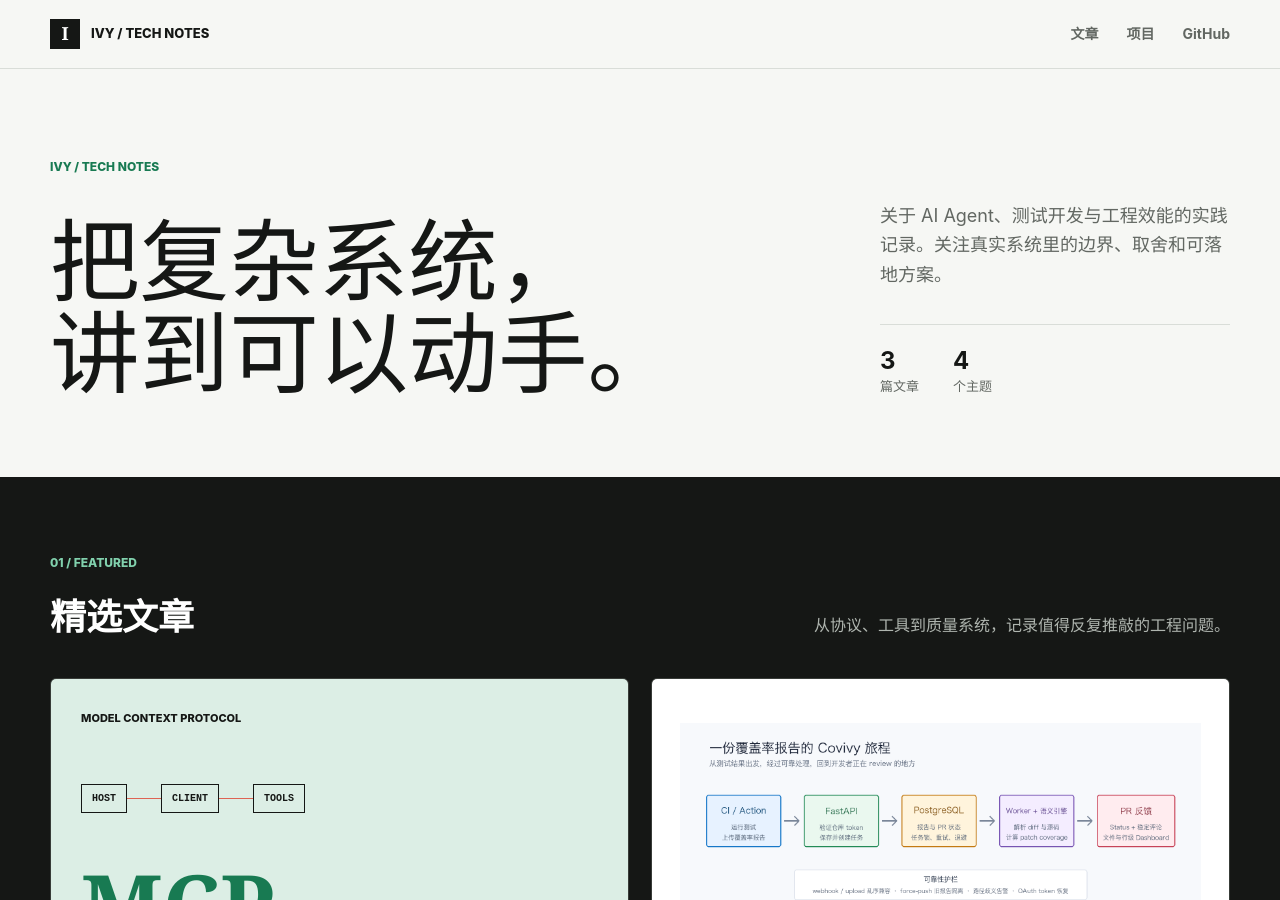
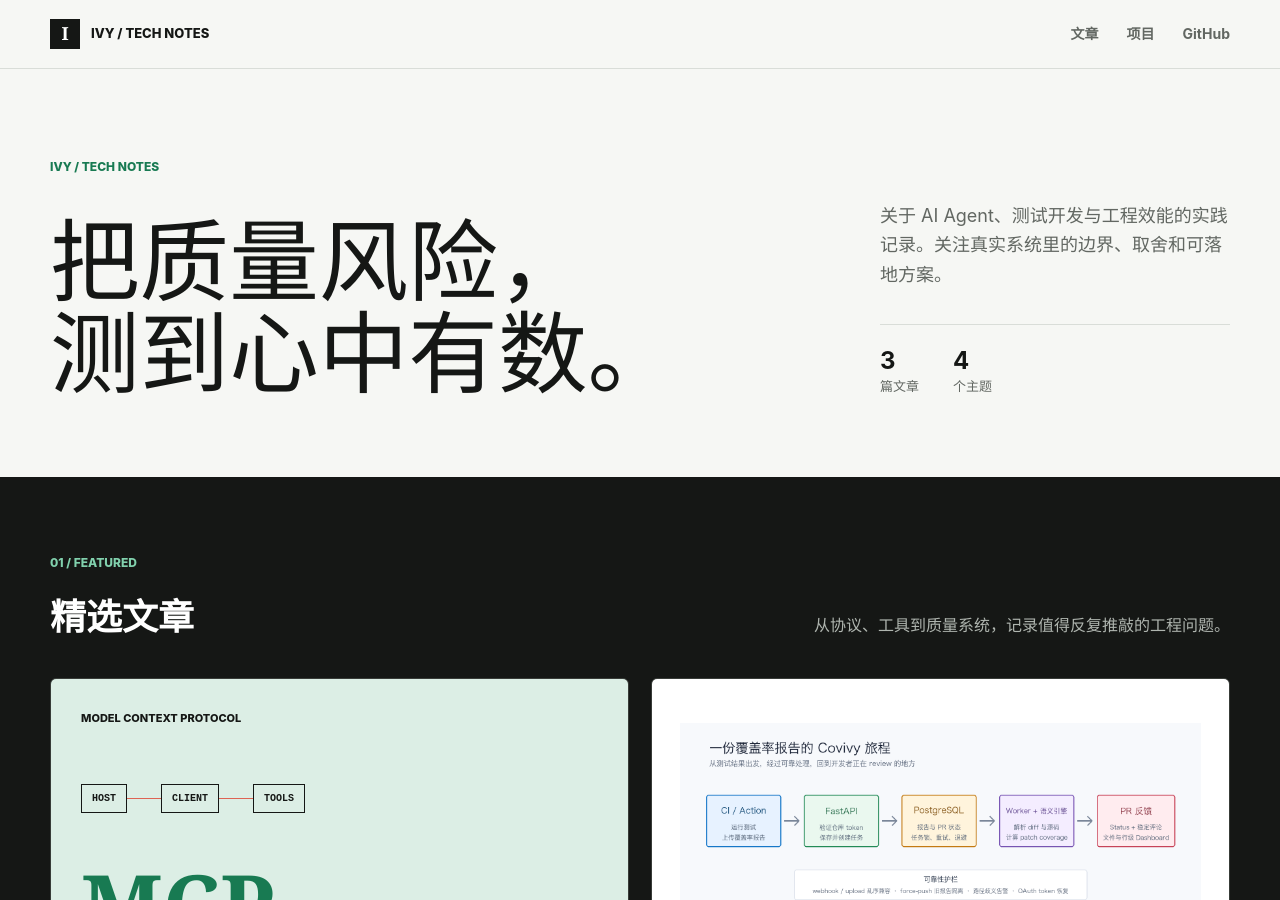
Before and after one commit to Ivyzhang/blog, a Jekyll site: the page built from index.html, in a window 1280 px wide and 900 px high. Built offline with Jekyll 4.4.1, drawn with Linux system fonts in a browser that asks for light colours.

Commit message:
docs: refine testing engineer tagline

```diff
--- a/index.html
+++ b/index.html
@@ -7,7 +7,7 @@ title: 首页
   <section class="intro shell" aria-labelledby="intro-title">
     <p class="eyebrow">IVY / TECH NOTES</p>
     <div class="intro-grid">
-      <h1 id="intro-title">把复杂系统，<br>讲到可以动手。</h1>
+      <h1 id="intro-title">把质量风险，<br>测到心中有数。</h1>
       <div class="intro-copy">
         <p>关于 AI Agent、测试开发与工程效能的实践记录。关注真实系统里的边界、取舍和可落地方案。</p>
         <div class="intro-meta" aria-label="博客概览">
```
